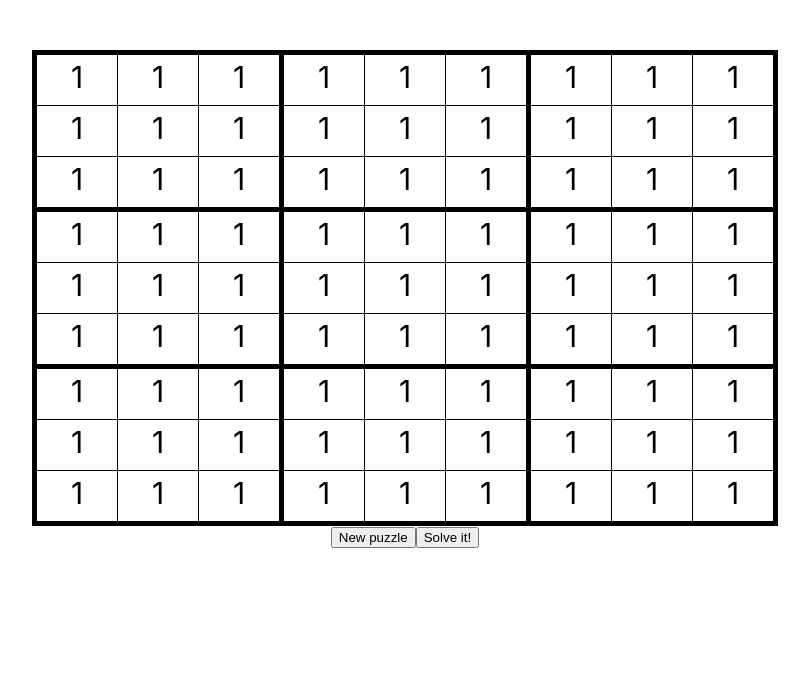
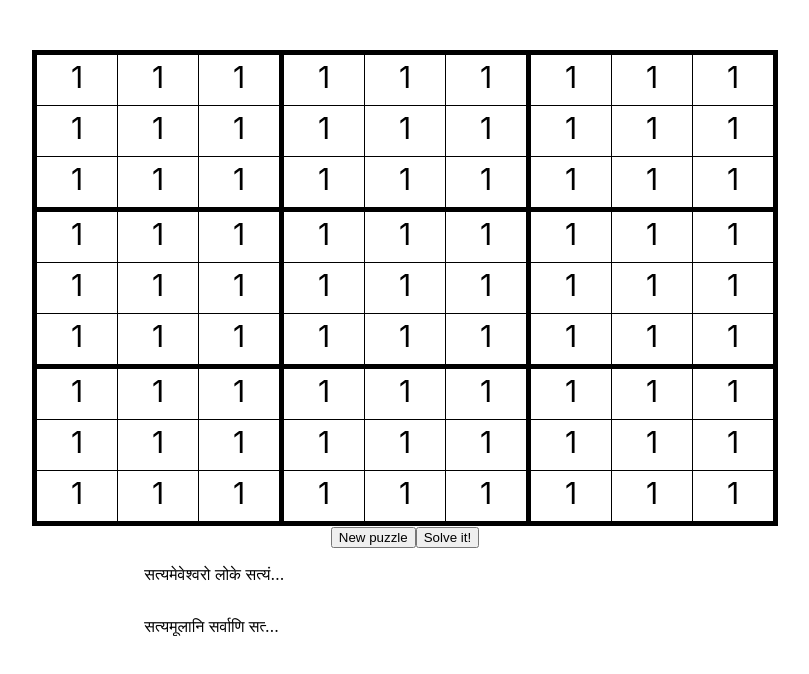
Before and after one commit to RohitTalwalkar/sanskrit-sudoku, a React (Create React App) app: page /#/ in a window 1280 px wide. Shown: the top 674 px of the page, without its empty margins (235-1044 px from the left). Built offline with nearby package versions, Linux system fonts and the light colour scheme.

Commit message:
start hiding text

```diff
--- a/src/App.tsx
+++ b/src/App.tsx
@@ -4,6 +4,7 @@ import { Board } from "./components/Board";
 import { useState } from "react";
 import { PuzzleButton } from "./components/PuzzleButton";
 import { SolvePuzzleButton } from "./components/SolvePuzzleButton";
+import { DisplayShlok } from "./components/DisplayShlok";
 
 const INITIAL_BOARD = [
   [0, 0, 0, 0, 0, 0, 0, 0, 0],
@@ -19,12 +20,14 @@ const INITIAL_BOARD = [
 
 function App() {
   const [boardState, setBoardState] = useState(INITIAL_BOARD);
+  const [solution, setSolution] = useState(INITIAL_BOARD);
 
   return (
     <div className="App">
       <Board {...{ boardState, setBoardState }} />
-      <PuzzleButton {...{ setBoardState }} />
+      <PuzzleButton {...{ setBoardState, setSolution }} />
       <SolvePuzzleButton {...{ boardState, setBoardState }} />
+      <DisplayShlok />
     </div>
   );
 }
--- /dev/null
+++ b/src/components/DisplayShlok.tsx
@@ -0,0 +1,29 @@
+import { DATA } from "../data/shlok";
+
+export const DisplayShlok = () => {
+  const displayNumberOfChars = (index: number) => {
+    return 14;
+  };
+  return (
+    <>
+      {DATA[0].map((lineOfText, index) => (
+        <div
+          style={{ width: "100vh", display: "flex", justifyContent: "center" }}
+        >
+          <p
+            key={index}
+            style={{
+              overflow: "hidden",
+              textOverflow: "ellipsis",
+              whiteSpace: "nowrap",
+              display: "inline-block",
+              maxWidth: `${displayNumberOfChars(index)}ch`,
+            }}
+          >
+            {lineOfText}
+          </p>
+        </div>
+      ))}
+    </>
+  );
+};
--- a/src/components/PuzzleButton.tsx
+++ b/src/components/PuzzleButton.tsx
@@ -1,7 +1,7 @@
 import { SudokuCreator } from "@algorithm.ts/sudoku";
 
 export const PuzzleButton = (props: any) => {
-  const { setBoardState } = props;
+  const { setBoardState, setSolution } = props;
   const generateNewPuzzle = () => {
     // 3 x 3 = 9
     const creator = new SudokuCreator({ childMatrixWidth: 3 });
@@ -15,6 +15,7 @@ export const PuzzleButton = (props: any) => {
         boardRow = [];
       }
     }
+    setSolution(puzzleBoard.solution);
     setBoardState(newBoard);
   };
   return (
--- a/src/components/SolvePuzzleButton.tsx
+++ b/src/components/SolvePuzzleButton.tsx
@@ -9,7 +9,6 @@ export const SolvePuzzleButton = (props: any) => {
   const { boardState, setBoardState } = props;
 
   const solvePuzzle = () => {
-    // 3 x 3 = 9
     const solver = new SudokuSolver({ childMatrixWidth: 3 });
     const solverInput = [] as ISudokuBoardData;
     const solvedBoard = [] as ISudokuBoardData;
--- /dev/null
+++ b/src/data/shlok.ts
@@ -0,0 +1,6 @@
+export const DATA = [
+  [
+    "सत्यमेवेश्वरो लोके सत्यं पद्माश्रिता सदा।",
+    "सत्यमूलानि सर्वाणि सत्यान्नास्ति परं पदम्।।",
+  ],
+];
```
